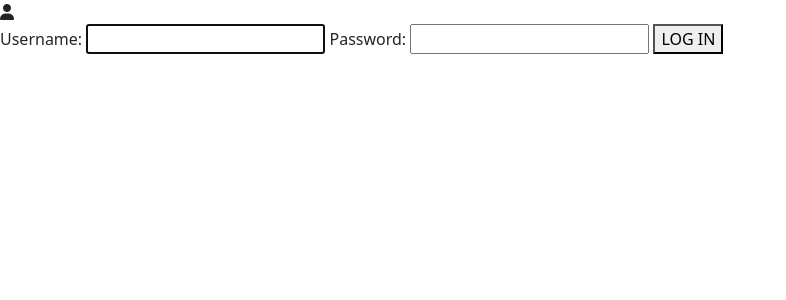
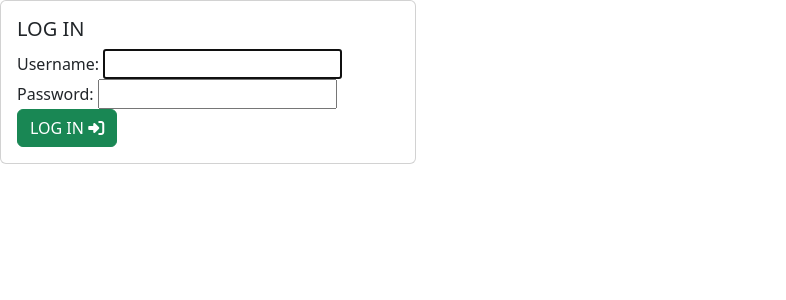
Before and after one commit to Piotroog/Django_app_films, a Django app: page /login/ in a window 1280 px wide. Shown: the top 300 px of the page, without its empty margins (0-786 px from the left). Run offline with Django 4.2, Linux system fonts and the light colour scheme; some libraries are stand-ins or nearby versions.

Commit message:
login HTML style

```diff
--- a/templates/registration/login.html
+++ b/templates/registration/login.html
@@ -6,10 +6,15 @@
 {% endblock %}
 
 {% block website %}
-    <i class="fa-solid fa-user"></i>
-    <form method="post">
+    <div class="card" style="width: 26rem;">
+  <div class="card-body">
+    <h5 class="card-title">LOG IN</h5>
+            <form method="post">
         {% csrf_token %}
         {{form|bootstrap}}
-        <button type="submit">LOG IN</button>
+                <br>
+        <button class="btn btn-success" type="submit">LOG IN <i class="fa-solid fa-right-to-bracket"></i></button>
     </form>
+  </div>
+</div>
 {% endblock %}
```
Also changed, not shown: db.sqlite3.
